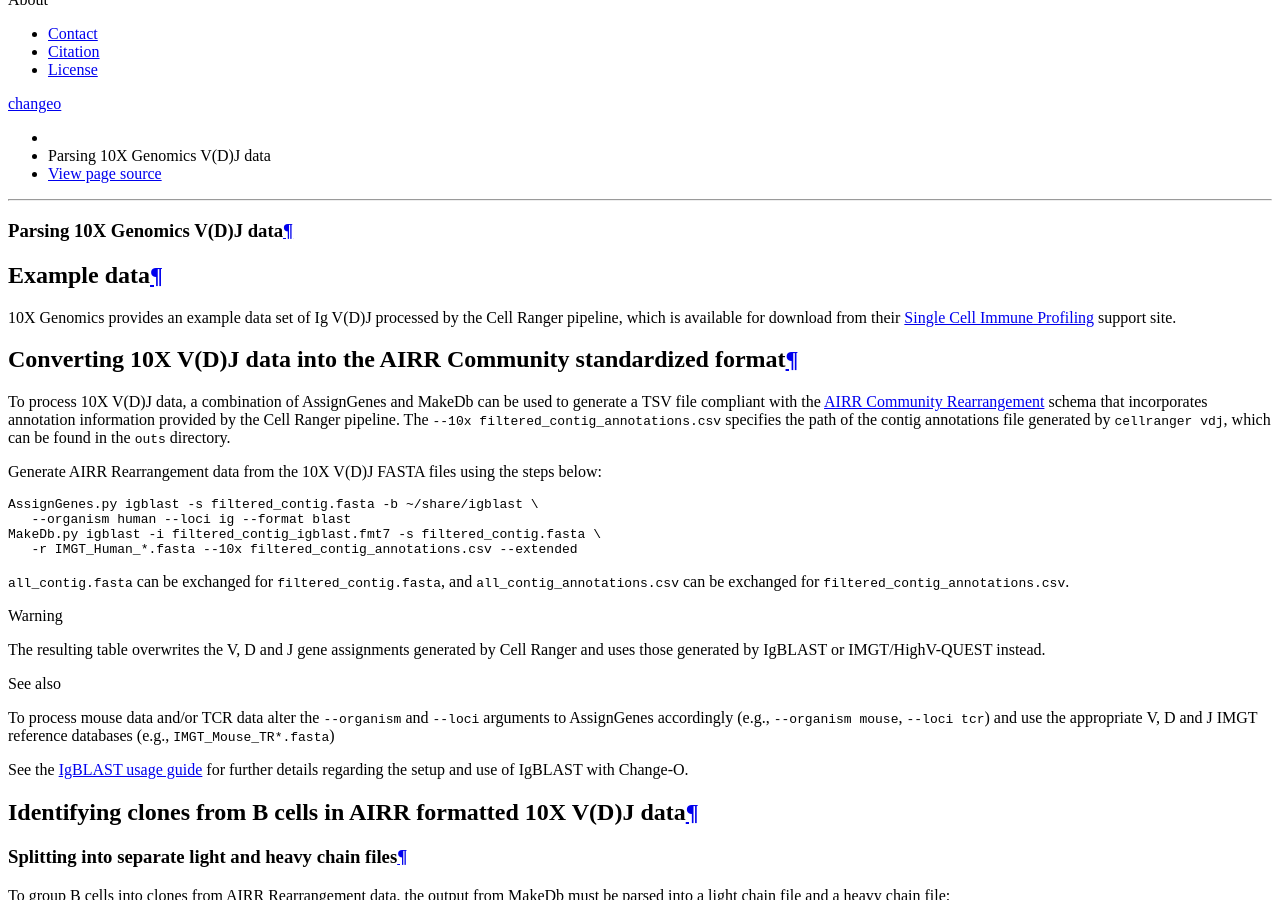
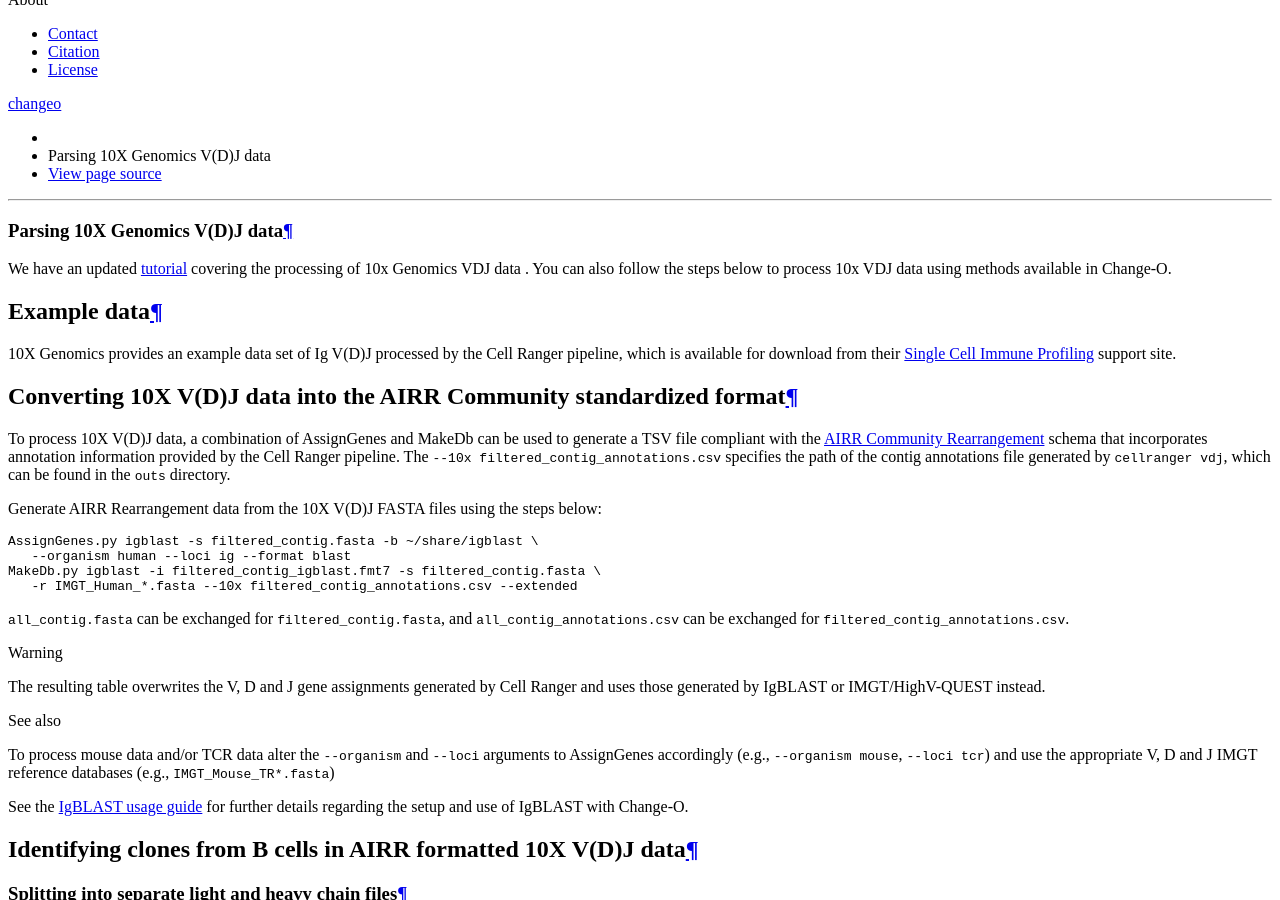
Before and after one commit to immcantation/changeo, a Sphinx documentation site: the page built from docs/examples/10x.rst, in a window 1280 px wide and 900 px high, scrolled down 827 px. Built offline with Sphinx 7.4.7 and the Read the Docs theme 2.0.0, drawn with Linux system fonts in a browser that asks for light colours; formulas are drawn with MathJax 3.

Commit message:
Add updated 10x VDJ data tutorial link

```diff
--- a/docs/examples/10x.rst
+++ b/docs/examples/10x.rst
@@ -2,6 +2,10 @@
 
 Parsing 10X Genomics V(D)J data
 ================================================================================
+
+We have an updated `tutorial <https://kleinstein.bitbucket.io/tutorials/10x_tutorial/index.html>`__
+covering the processing of 10x Genomics VDJ data . You can also
+follow the steps below to process 10x VDJ data using methods available in Change-O.
 
 Example data
 --------------------------------------------------------------------------------
```
